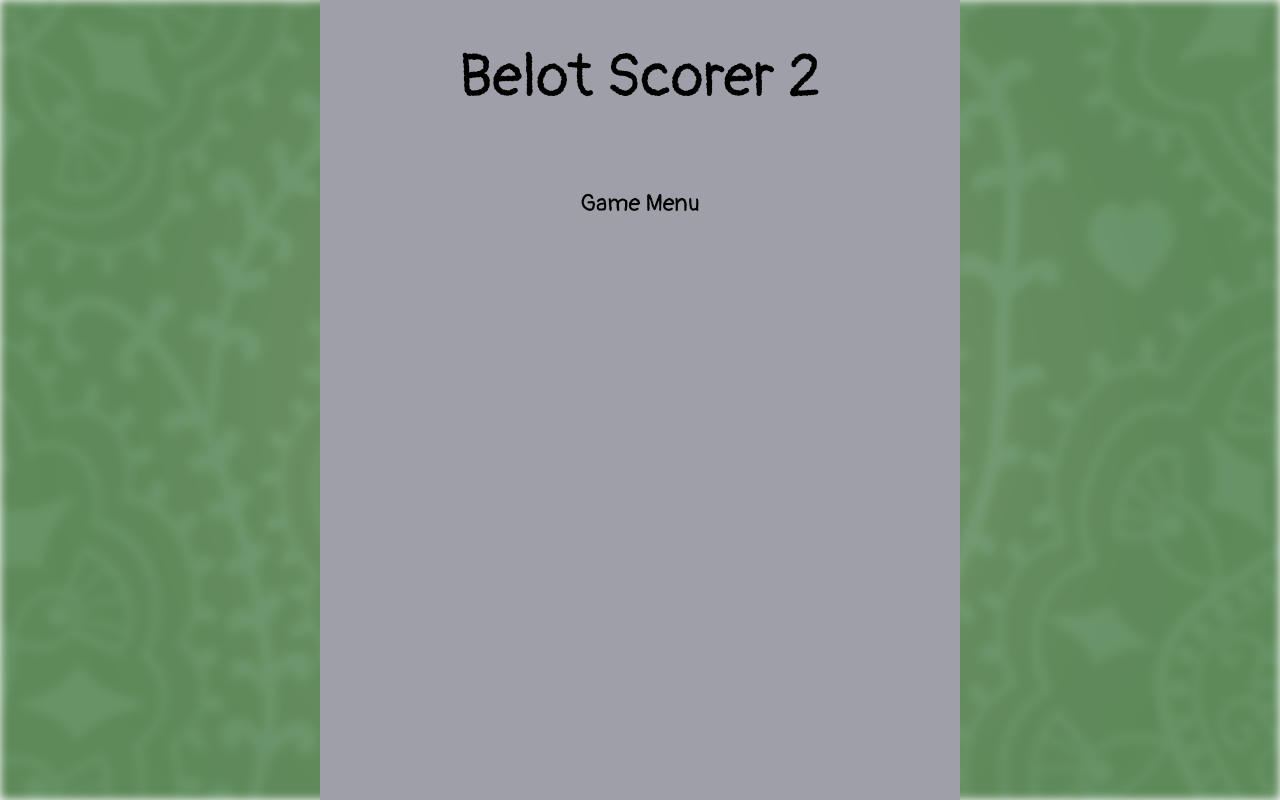
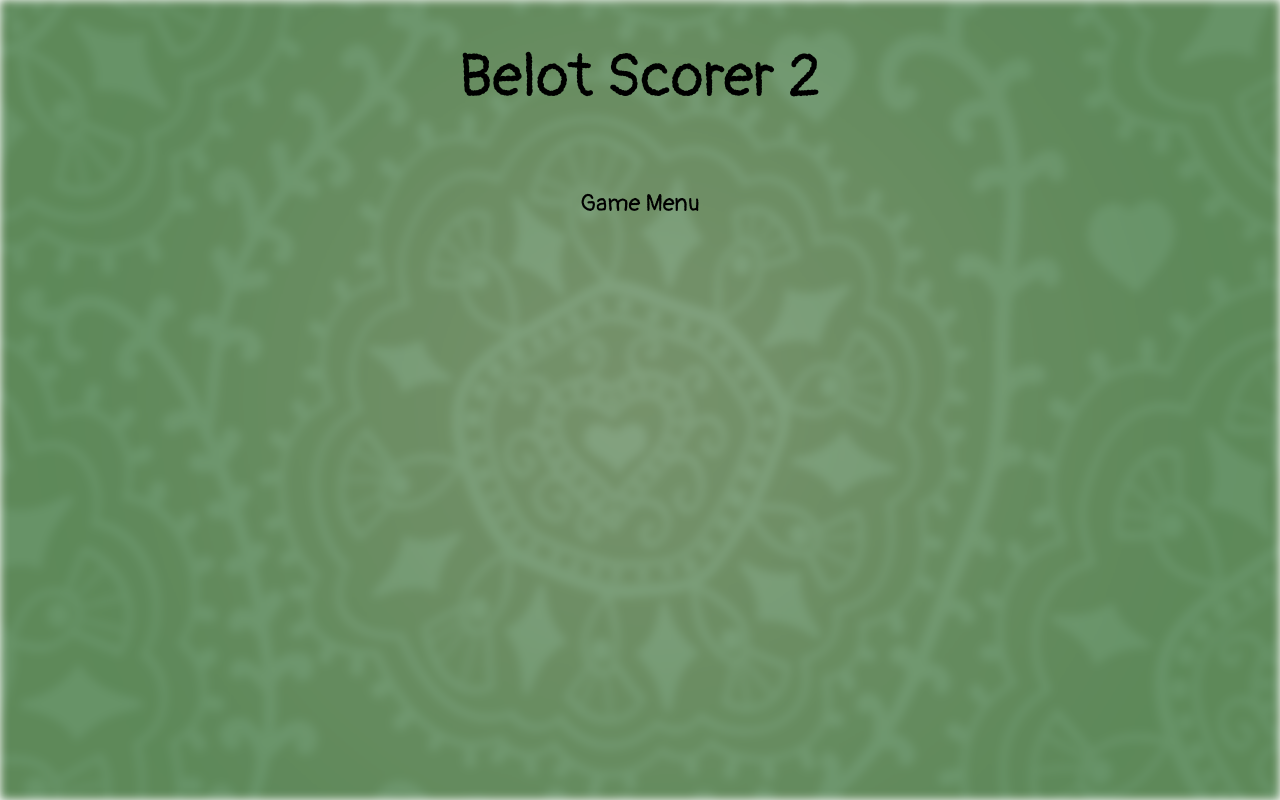
Before and after one commit to petko-todorov/belot-scorer, a React (Vite) app: page / in a window 1280 px wide. Built offline with nearby package versions, Linux system fonts and the light colour scheme.

Commit message:
Remove unnecessary wrapper div in App component

```diff
--- a/src/App.jsx
+++ b/src/App.jsx
@@ -1,11 +1,7 @@
 import AppRoutes from './routes';
 
 function App() {
-    return (
-        <div className="bg-zinc-400 max-w-1/2 min-h-screen max-h-screen overflow-auto mx-auto">
-            <AppRoutes />
-        </div>
-    );
+    return <AppRoutes />;
 }
 
 export default App;
```
